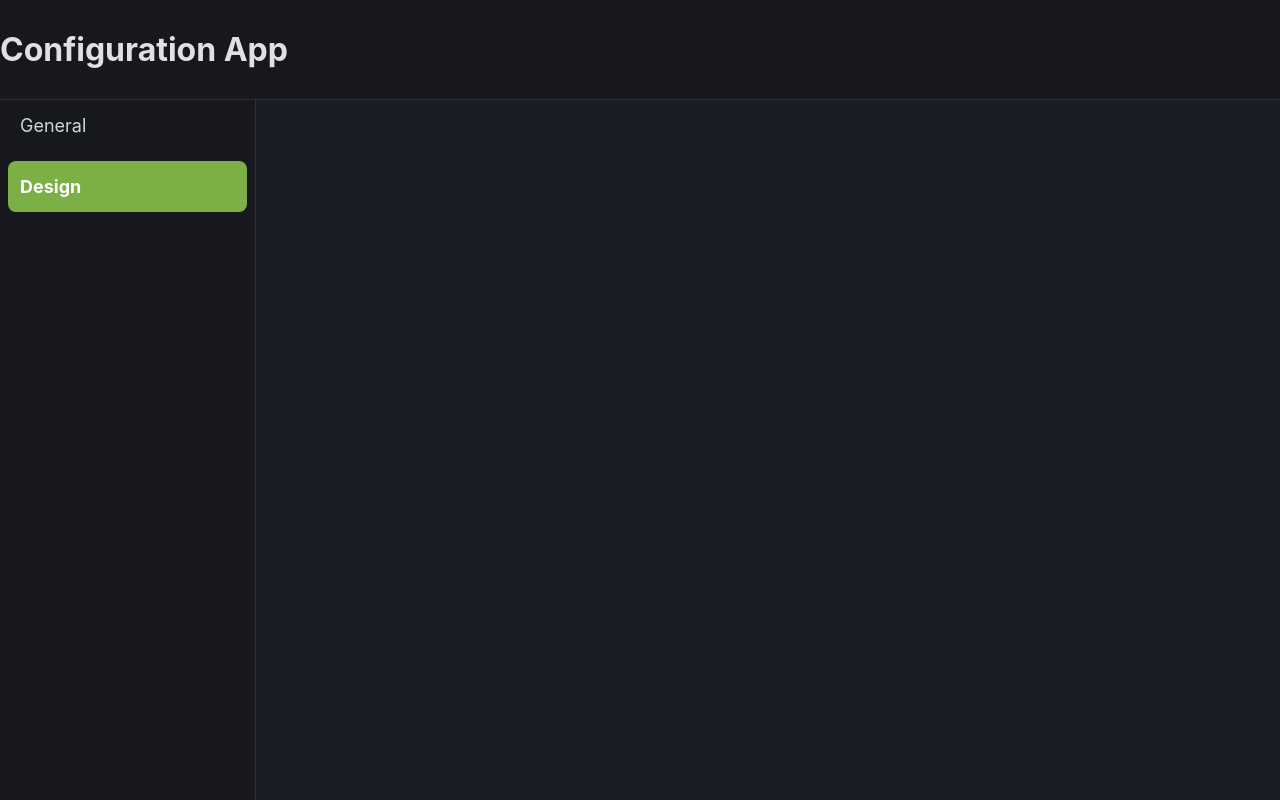
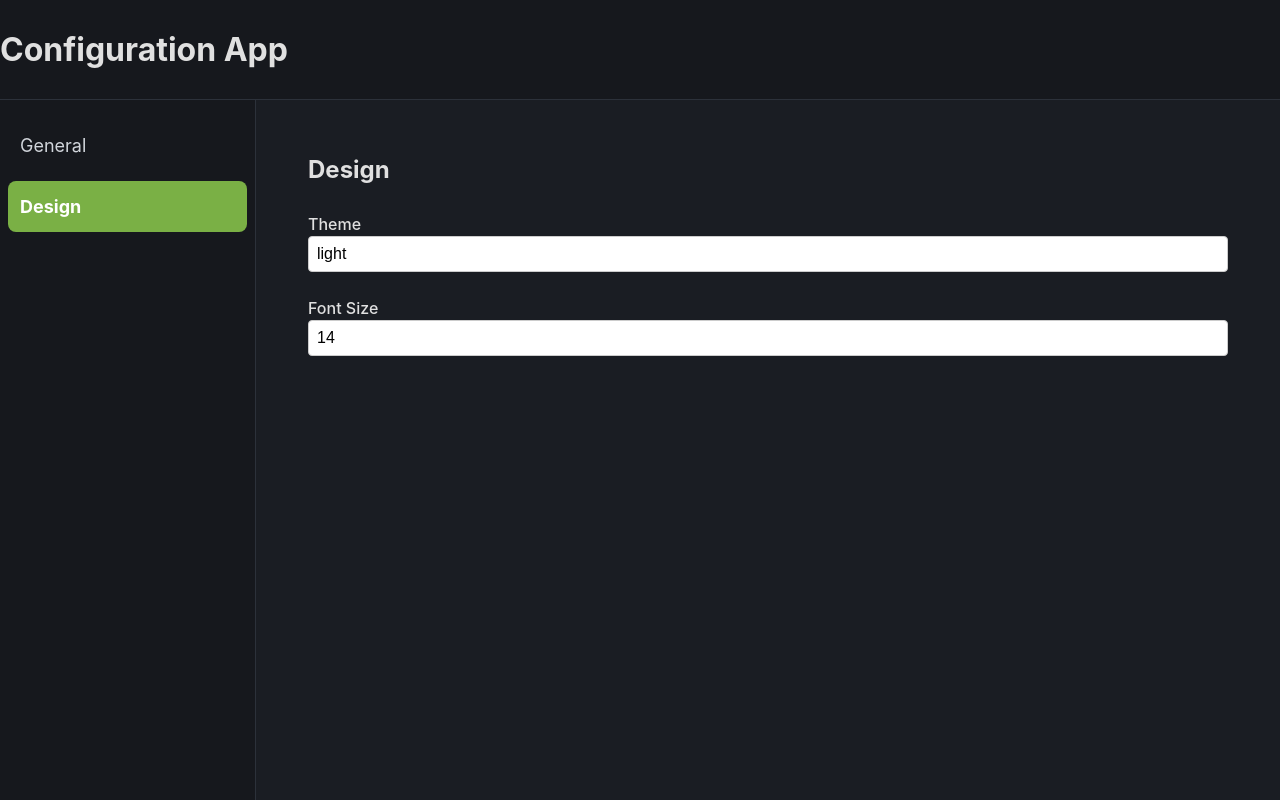
Before and after one commit to matejhozlar/mc-server-setup-ui, a React (Vite) app in the folder client/: page /design in a window 1280 px wide. Built offline with nearby package versions, Linux system fonts and the light colour scheme.

Commit message:
Config pages

```diff
--- a/client/src/App.tsx
+++ b/client/src/App.tsx
@@ -1,8 +1,7 @@
 import { BrowserRouter, Routes, Route, Navigate } from "react-router-dom";
 import { ConfigProvider } from "./context/ConfigProvider.tsx";
 import Layout from "./layout/Layout.tsx";
-import GeneralConfigPage from "./pages/GeneralConfigPage.tsx";
-import DesignConfigPage from "./pages/DesignConfigPage.tsx";
+import GenericConfigPage from "./pages/GenericConfigPage.tsx";
 
 function App() {
   return (
@@ -11,8 +10,7 @@ function App() {
         <Layout>
           <Routes>
             <Route path="/" element={<Navigate to="/general" />} />
-            <Route path="/general" element={<GeneralConfigPage />} />
-            <Route path="/design" element={<DesignConfigPage />} />
+            <Route path="/:sectionKey" element={<GenericConfigPage />} />
           </Routes>
         </Layout>
       </BrowserRouter>
--- a/client/src/components/Sidebar.tsx
+++ b/client/src/components/Sidebar.tsx
@@ -1,16 +1,12 @@
 import { NavLink } from "react-router-dom";
-
-const sections = [
-  { label: "General", path: "/general" },
-  { label: "Design", path: "/design" },
-];
+import { configSections } from "../config/sections.ts";
 
 const Sidebar = () => {
   return (
     <div className="sidebar">
       <nav className="sidebar-nav">
         <ul className="nav-list">
-          {sections.map(({ label, path }) => (
+          {configSections.map(({ label, path }) => (
             <li key={path} className="nav-item">
               <NavLink
                 to={path}
--- /dev/null
+++ b/client/src/config/sections.ts
@@ -0,0 +1,36 @@
+export const configSections = [
+  {
+    key: "general",
+    label: "General",
+    path: "/general",
+    fields: [
+      {
+        key: "appName",
+        label: "App Name",
+        type: "text",
+      },
+      {
+        key: "version",
+        label: "Version",
+        type: "text",
+      },
+    ],
+  },
+  {
+    key: "design",
+    label: "Design",
+    path: "/design",
+    fields: [
+      {
+        key: "theme",
+        label: "Theme",
+        type: "text",
+      },
+      {
+        key: "fontSize",
+        label: "Font Size",
+        type: "number",
+      },
+    ],
+  },
+];
--- a/client/src/index.css
+++ b/client/src/index.css
@@ -59,6 +59,26 @@
   --spacing-10: 2.5rem;
   --spacing-12: 3rem;
   --spacing-16: 4rem;
+}
+
+/* Global Scrollbar Styling */
+::-webkit-scrollbar {
+  width: 8px;
+  height: 8px;
+}
+
+::-webkit-scrollbar-track {
+  background: transparent;
+}
+
+::-webkit-scrollbar-thumb {
+  background-color: rgba(255, 255, 255, 0.2);
+  border-radius: 8px;
+  transition: background-color 0.2s;
+}
+
+::-webkit-scrollbar-thumb:hover {
+  background-color: rgba(255, 255, 255, 0.4);
 }
 
 body {
@@ -123,6 +143,7 @@ html {
 }
 
 .sidebar-nav {
+  margin-top: 20px;
   flex: 1;
   padding: 0 var(--spacing-2);
   overflow-y: auto;
@@ -183,3 +204,36 @@ html {
   overflow-y: auto;
   padding: 20px;
 }
+
+/* Generic Config Page */
+
+.config-page {
+  padding: 2rem;
+  margin-left: 16rem;
+  min-height: calc(100vh - 100px);
+  box-sizing: border-box;
+  overflow-y: auto;
+}
+
+.config-page h2 {
+  margin-bottom: 1.5rem;
+}
+
+.config-page form {
+  display: flex;
+  flex-direction: column;
+  gap: 1.5rem;
+}
+
+.config-page label {
+  display: flex;
+  flex-direction: column;
+  font-weight: 500;
+}
+
+.config-page input {
+  padding: 0.5rem;
+  font-size: 1rem;
+  border: 1px solid #ccc;
+  border-radius: 4px;
+}
--- a/client/src/pages/GeneralConfigPage.tsx
+++ /dev/null
@@ -1,5 +0,0 @@
-function GeneralConfigPage() {
-  return <div className="test">GeneralConfigPage</div>;
-}
-
-export default GeneralConfigPage;
--- /dev/null
+++ b/client/src/pages/GenericConfigPage.tsx
@@ -0,0 +1,54 @@
+import { useParams } from "react-router-dom";
+import { useConfig } from "../context/useConfig.ts";
+import { configSections } from "../config/sections.ts";
+import type { Config } from "../types/Config.ts";
+
+const GenericConfigPage = () => {
+  const { sectionKey } = useParams();
+  const { config, updateConfig } = useConfig();
+
+  const section = configSections.find((s) => s.key === sectionKey);
+  if (!section) return <div>Section not found</div>;
+
+  type SectionKey = keyof Config;
+  const key = section.key as SectionKey;
+  const sectionData = config[key];
+
+  return (
+    <div className="config-page">
+      <h2>{section.label}</h2>
+      <form>
+        {section.fields.map((field) => {
+          type FieldKey = keyof typeof sectionData;
+
+          return (
+            <div key={field.key}>
+              <label>
+                {field.label}
+                <input
+                  type={field.type}
+                  value={sectionData[field.key as FieldKey] ?? ""}
+                  onChange={(e) => {
+                    const newValue =
+                      field.type === "number"
+                        ? Number(e.target.value)
+                        : e.target.value;
+
+                    const updatedSection: typeof sectionData = {
+                      ...sectionData,
+                      [field.key as FieldKey]: newValue,
+                    };
+
+                    updateConfig(key, updatedSection);
+                  }}
+                />
+              </label>
+            </div>
+          );
+        })}
+      </form>
+    </div>
+  );
+};
+
+export default GenericConfigPage;
```
